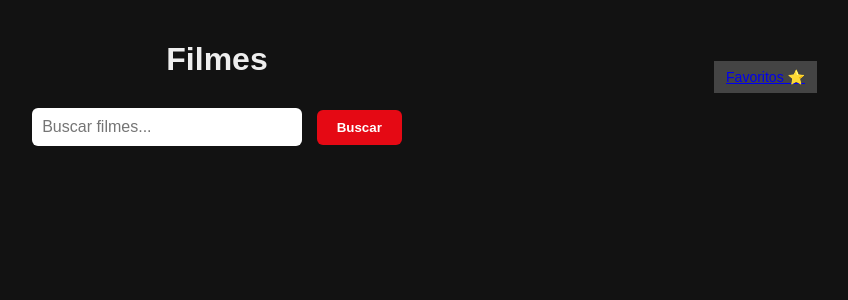
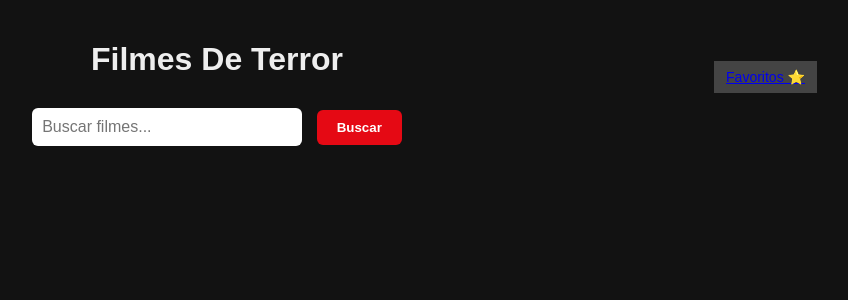
Before and after one commit to ruicirilo271/scraper-filmes-de-terror, a Flask app: page / in a window 1280 px wide. Shown: the top 300 px of the page, without its empty margins (423-1271 px from the left). Run offline with Flask 3, Linux system fonts and the light colour scheme; data that the repository does not hold is empty.

Commit message:
Update index.html

```diff
--- a/templates/index.html
+++ b/templates/index.html
@@ -147,7 +147,7 @@
 <body>
 
 <header>
-    <h1>Filmes</h1>
+    <h1>Filmes De Terror</h1>
     <a href="/favoritos" class="btn-favpage">Favoritos ⭐</a>
 </header>
 
```
